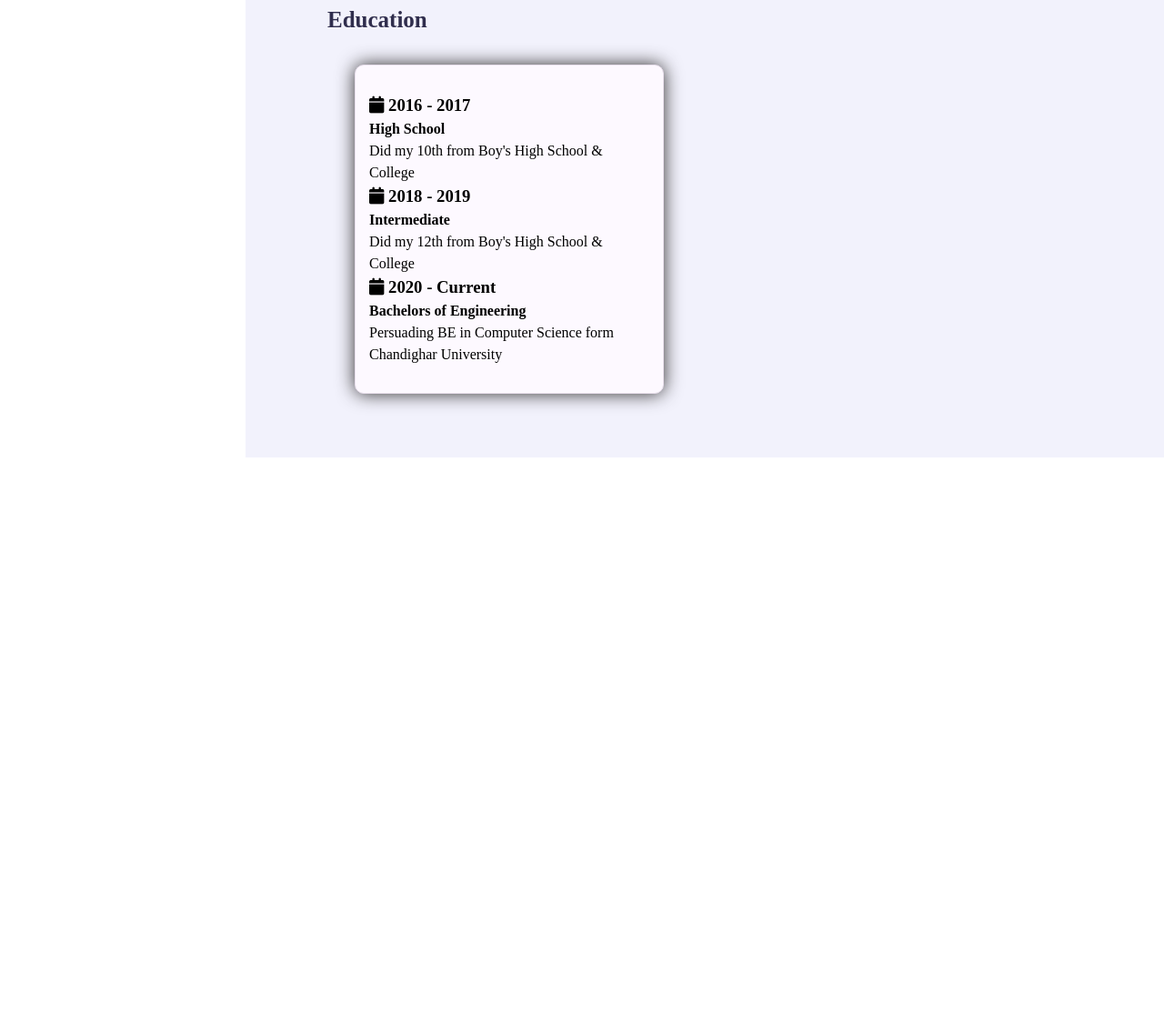
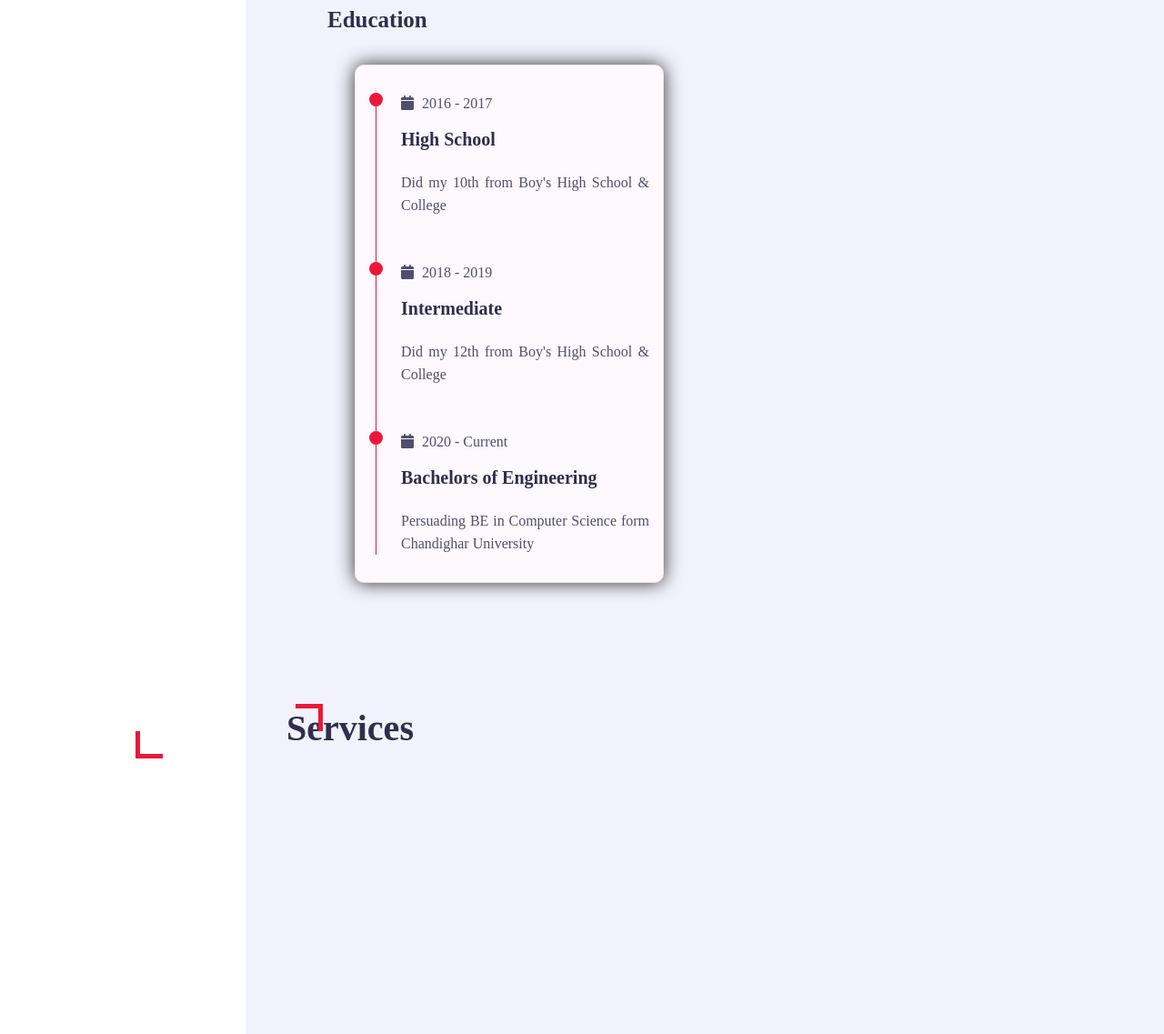
Before and after one commit to ArynTiwari/MyWebsite, a plain HTML site: page Codes/index.html in a window 1280 px wide. Shown: the part 1363-2500 px from the top of the page at 91% size. Before the commit the page ends 1866 px from the top, so only its background shows below. Drawn offline with Linux system fonts and the light colour scheme.

Commit message:
12May22
Done for the day

```diff
--- a/Codes/index.html
+++ b/Codes/index.html
@@ -146,7 +146,8 @@
                                                     <h4 class="timeline-title">
                                                         High School
                                                     </h4>
-                                                    <p class="timeline-text">Did my 10th from Boy's High School & College</p>
+                                                    <p class="timeline-text">Did my 10th from Boy's High School &
+                                                        College</p>
                                                 </div>
                                                 <!-- ====TimeLine Items==== -->
                                                 <div class="timeline-item">
@@ -157,7 +158,8 @@
                                                     <h4 class="timeline-title">
                                                         Intermediate
                                                     </h4>
-                                                    <p class="timeline-text">Did my 12th from Boy's High School & College</p>
+                                                    <p class="timeline-text">Did my 12th from Boy's High School &
+                                                        College</p>
                                                 </div>
                                                 <!-- ====TimeLine Items==== -->
                                                 <div class="timeline-item">
@@ -168,7 +170,8 @@
                                                     <h4 class="timeline-title">
                                                         Bachelors of Engineering
                                                     </h4>
-                                                    <p class="timeline-text">Persuading BE in Computer Science form Chandighar University</p>
+                                                    <p class="timeline-text">Persuading BE in Computer Science form
+                                                        Chandighar University</p>
                                                 </div>
                                             </div>
                                         </div>
@@ -180,6 +183,17 @@
                 </div>
             </section>
             <!--=== About Section End ===-->
+            <!--=== Service Section Start ===-->
+            <section class="service section">
+                <div class="container">
+                    <div class="row">
+                        <div class="sectionn-title padd-15">
+                            <h2>Services</h2>
+                        </div>
+                    </div>
+                </div>
+            </section>
+            <!--=== Service Section End ===-->
         </div>
     </div>
     <script src="script.js"></script>
--- a/Codes/style.css
+++ b/Codes/style.css
@@ -98,6 +98,39 @@ ul {
     border-left: 5px solid var(--skin-color);
     top: 36px;
     right: 1029px;
+}
+.sectionn-title {
+    flex: 0 0 100%;
+    max-width: 100%;
+    margin-bottom: 50px;
+}
+.sectionn-title h2 {
+    font-size: 40px;
+    color: var(--text-black-900);
+    font-weight: 700;
+    position: relative;
+}
+
+.sectionn-title h2::before {
+    content: '';
+    position: absolute;
+    width: 30px;
+    height: 30px;
+    border-top: 5px solid var(--skin-color);
+    border-right: 5px solid var(--skin-color);
+    top: 3px;
+    right: 880px;
+}
+
+.sectionn-title h2::after {
+    content: '';
+    position: absolute;
+    width: 30px;
+    height: 30px;
+    border-bottom: 5px solid var(--skin-color);
+    border-left: 5px solid var(--skin-color);
+    top: 33px;
+    right: 1056px;
 }
 
 .row {
@@ -477,3 +510,51 @@ h3.my-profession {
     width: 100%;
     position: relative;
 }
+.about .about-content .timeline .timeline-item{
+    position: relative;
+    padding-left: 35px;
+    padding-bottom: 50px;
+}
+.about .about-content .timeline .timeline-item:last-child{
+    padding-bottom: 0;
+}
+.about .about-content .timeline .timeline-item::before{
+    content: '';
+    width: 1px;
+    position: absolute;
+    height: 100%;
+    left: 7px;
+    top: 0;
+    background-color: var(--skin-color);
+}
+.about .about-content .timeline .circle-dot{
+    position: absolute;
+    left: 0;
+    top: 0px;
+    height: 15px;
+    width: 15px;
+    border-radius: 50%;
+    background-color: var(--skin-color);
+}
+.about .about-content .timeline .timeline-date{
+    font-weight: 400;
+    font-size: 16px;
+    margin-bottom: 12px;
+    color: var(--text-black-700);
+}
+.about .about-content .timeline .timeline-date .fa{
+    margin-right: 5px;
+}
+.about .about-content .timeline .timeline-title{
+    font-weight: 700;
+    font-size: 20px;
+    margin-bottom: 20px;
+    color: var(--text-black-900);
+}
+.about .about-content .timeline .timeline-text{
+    line-height: 25px;
+    text-align: justify;
+    font-size:16px;
+    color: var(--text-black-700);
+
+}
```
